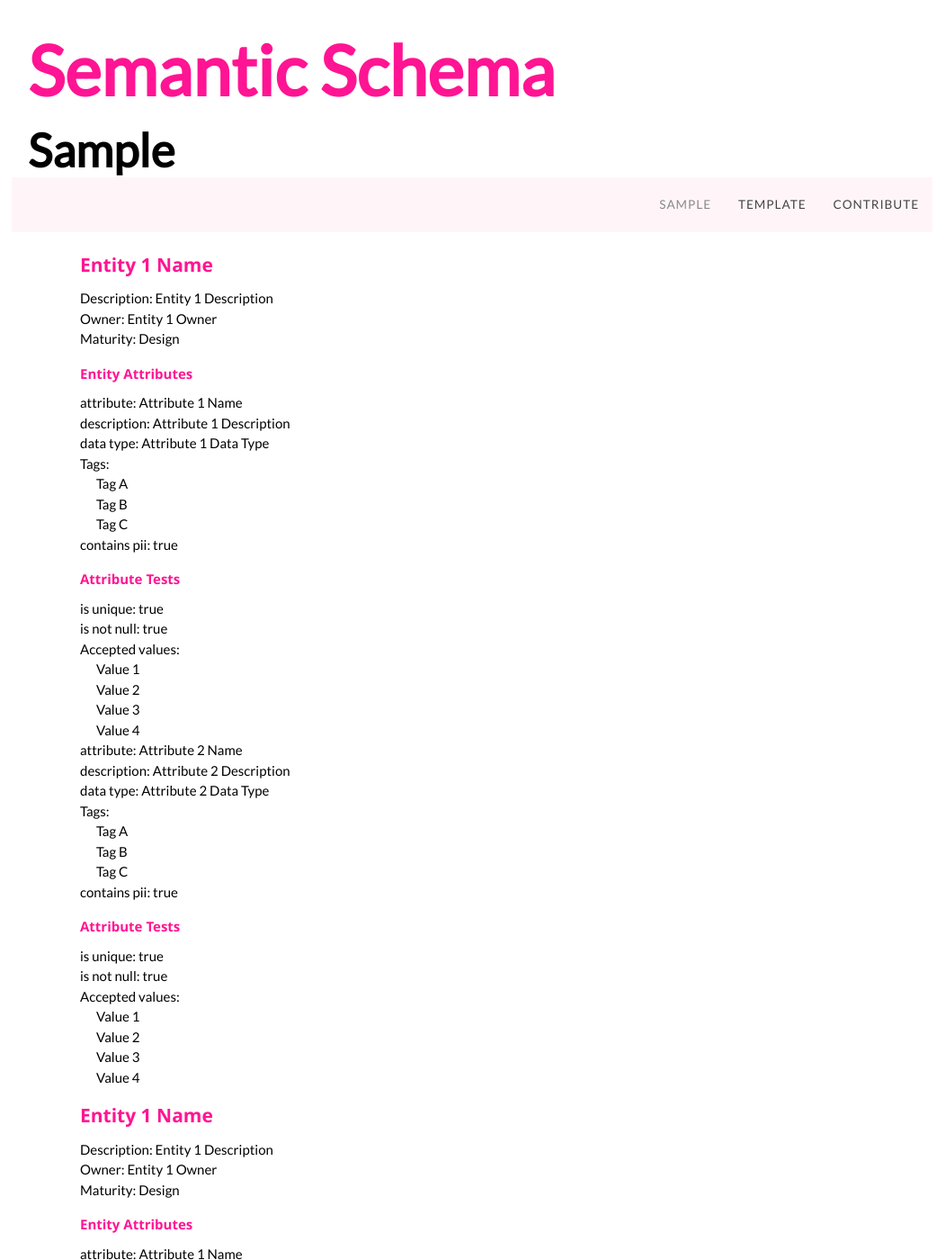
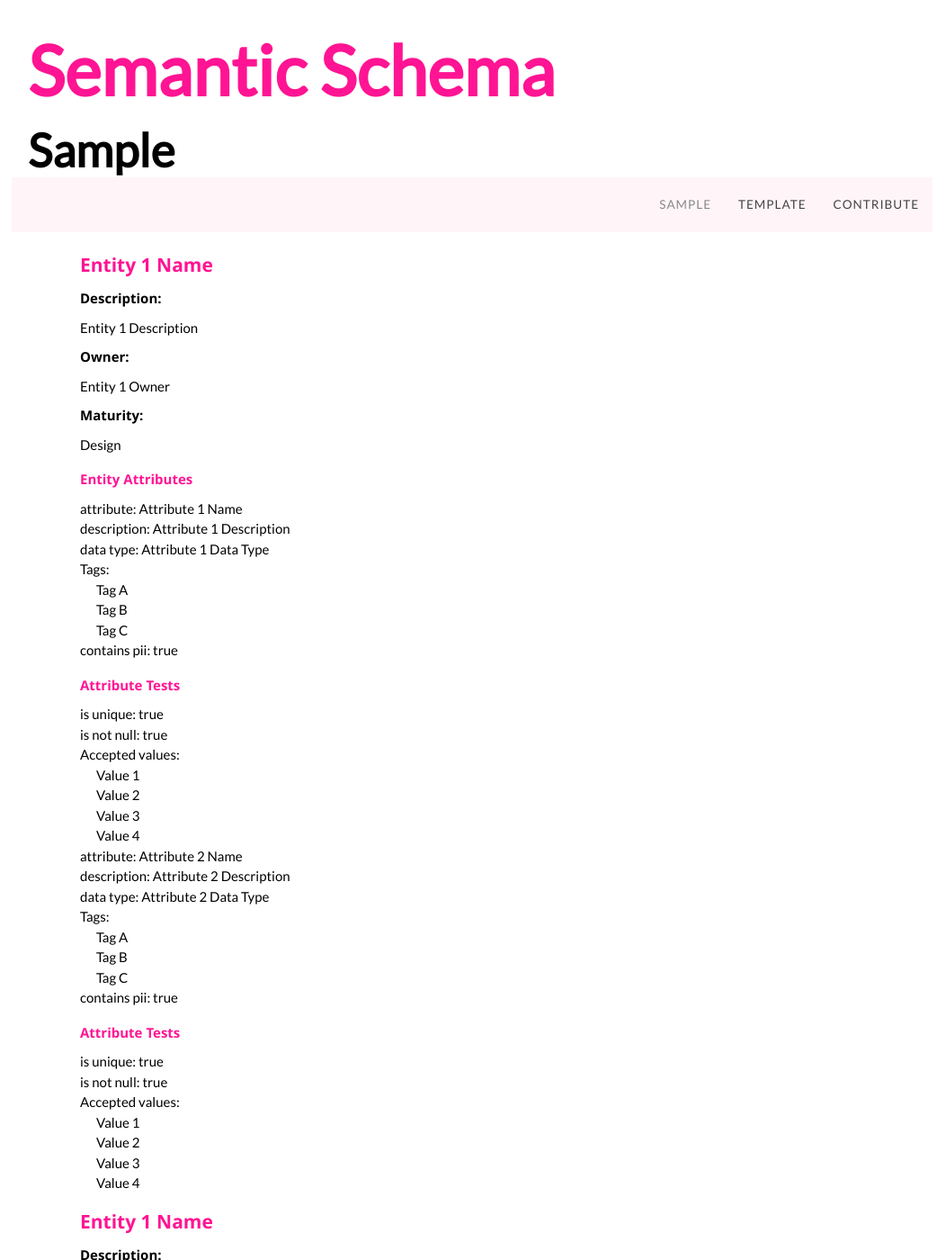
Before and after one commit to KCWADSWORTH/semantic_schema_wiki, a Jekyll site: the page built from index.html, in a window 1280 px wide and 1400 px high. Shown: the whole window at 90% size, without its empty margins (115-1167 px from the left). Built offline with Jekyll 4.4.1, drawn with Linux system fonts in a browser that asks for light colours; some of the changed text lies outside the part shown.

Commit message:
Update index.html

```diff
--- a/index.html
+++ b/index.html
@@ -9,9 +9,9 @@ title: Home
 {% for item in site.data.glossary.entities %}
 <ul>
  <h3>{{item.entity_name}}</h3>
-<li>Description: {{item.entity_description}}</li>
-<li>Owner: {{item.entity_owner}}</li>
-<li>Maturity: {{item.entity_maturity}}</li>
+ <li><h4>Description: </h4>{{item.entity_description}}</li>
+<li><h4>Owner: </h4>{{item.entity_owner}}</li>
+<li><h4>Maturity: </h4>{{item.entity_maturity}}</li>
 </ul>
 
 <ul>
```
